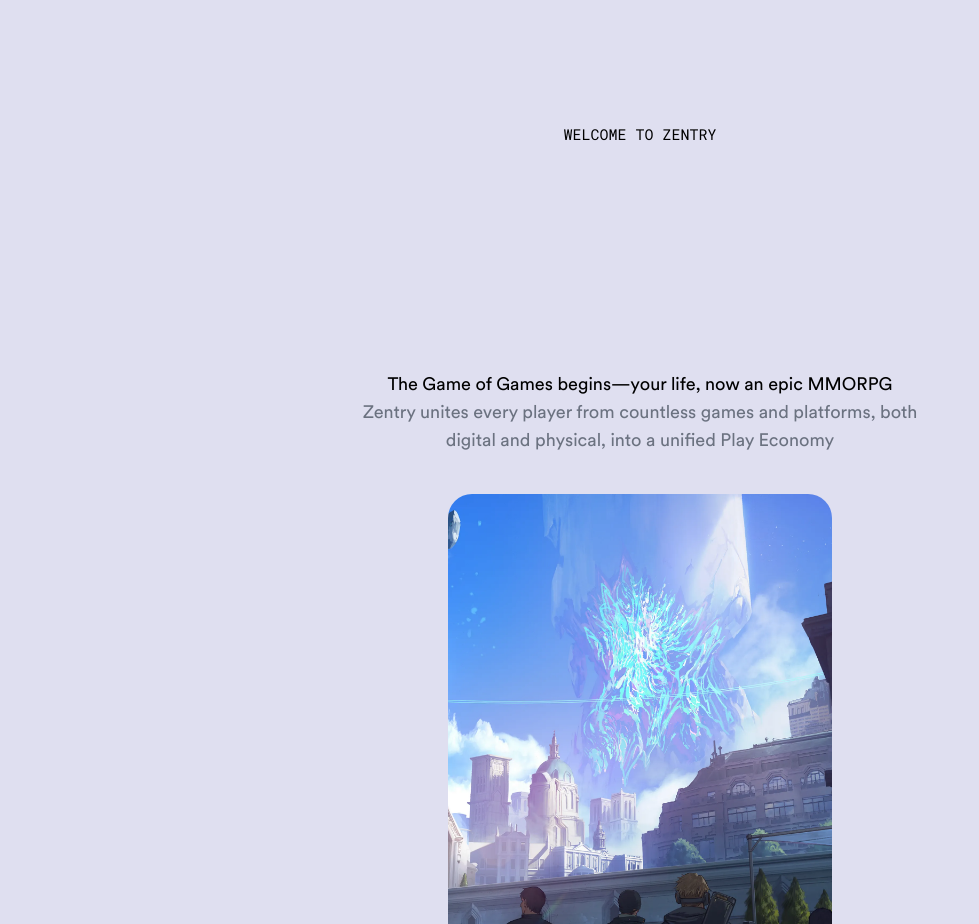
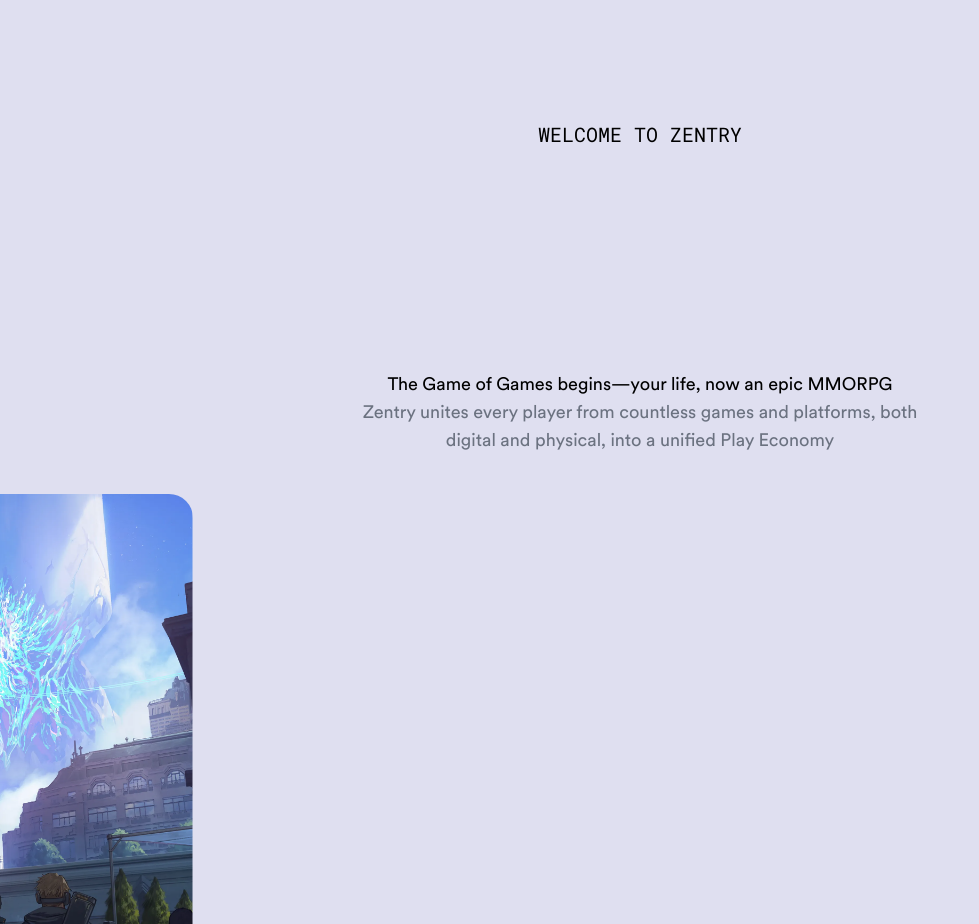
Before and after one commit to Scurrlin/Zentry-Replica, a React (Vite) app: page / in a window 1280 px wide. Shown: the part 820-1744 px from the top of the page, without its empty margins (0-979 px from the left). Built offline with nearby package versions, Linux system fonts and the light colour scheme; a web font is replaced by a local one.

Commit message:
update About.jsx

```diff
--- a/src/components/About.jsx
+++ b/src/components/About.jsx
@@ -29,7 +29,7 @@ const About = () => {
   return (
     <div id="about" className="min-h-screen w-screen">
       <div className="relative mb-8 mt-36 flex flex-col items-center gap-5">
-        <h2 className="font-general text-sm uppercase md:text-[15px]">
+        <h2 className="font-general text-sm uppercase md:text-[20px]">
           Welcome to Zentry
         </h2>
 
```
